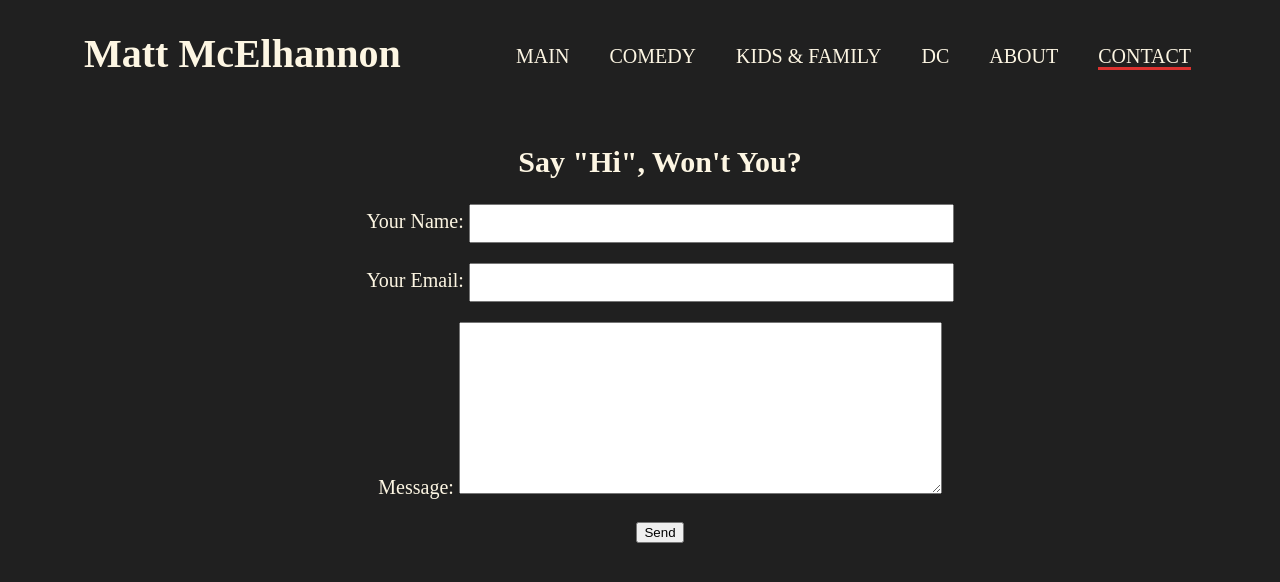
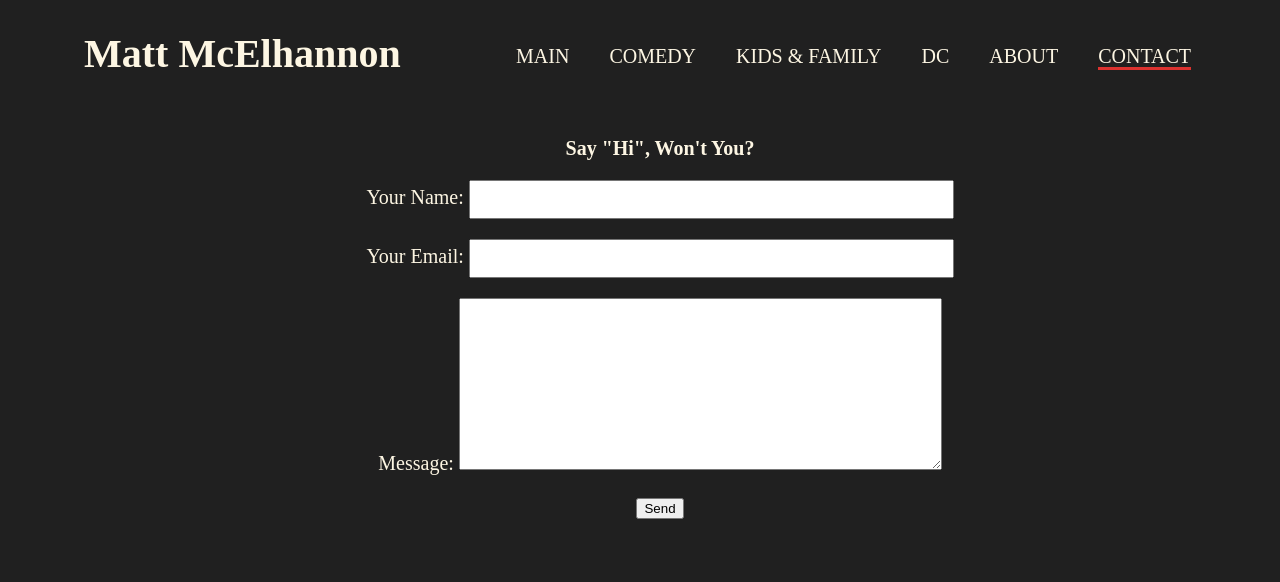
Before and after one commit to mattmcelhannon/writer-producer-portfolio, a plain HTML site: page contact.html in a window 1280 px wide. Drawn offline with Linux system fonts and the light colour scheme.

Commit message:
revised h2 on contact.html

```diff
--- a/css/style.css
+++ b/css/style.css
@@ -128,6 +128,9 @@ header a:visited{
     width: 100%;
     padding: 20px;
 }
+#form h2{
+    font-size: 20px;
+}
 #form input{
     width: 40%;
     padding: 10px;
```
